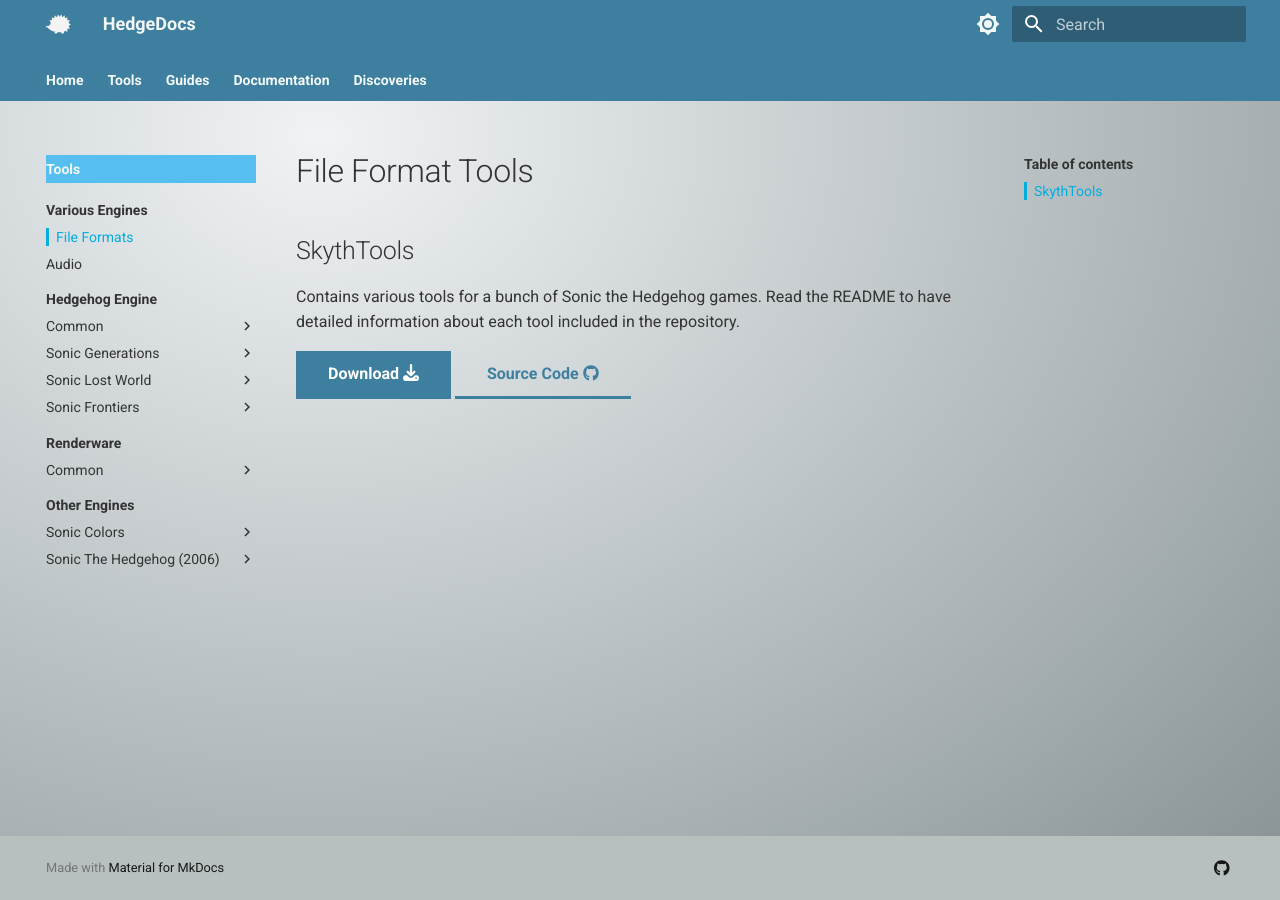
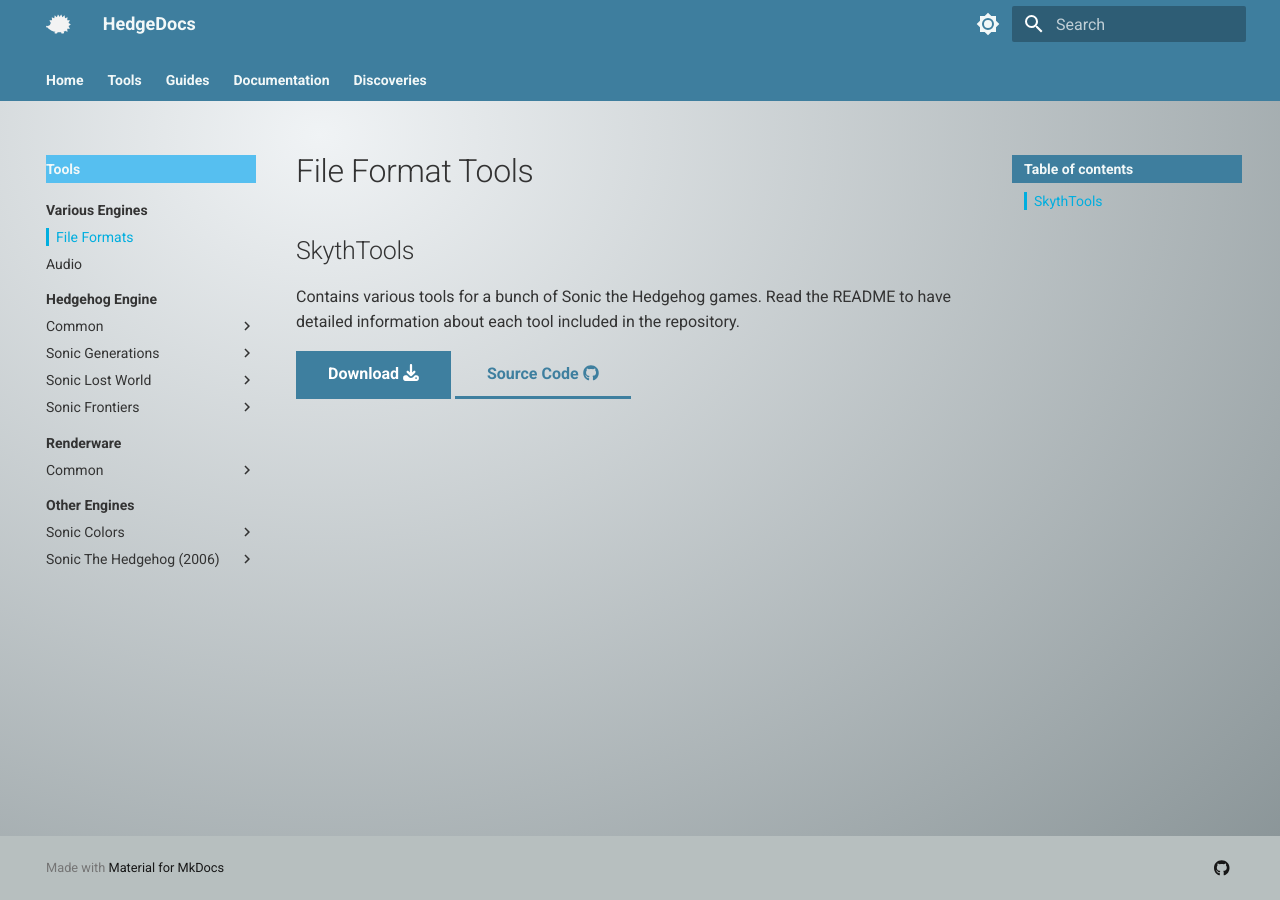
Before and after one commit to HedgeDocs/HedgeDocs.github.io, an MkDocs documentation site: the page built from docs/tools/general/files.md, in a window 1280 px wide. Built offline with MkDocs 1.6.1 and Material for MkDocs 9.7.7, drawn with Linux system fonts in a browser that asks for light colours; a script that is not in the unit is left out; comment, search, counter and statistics services are not loaded.

Commit message:
Improved toc header in light theme

```diff
--- a/docs/assets/stylesheets/rangers.css
+++ b/docs/assets/stylesheets/rangers.css
@@ -57,7 +57,10 @@
 
 @media screen and (min-width: 60em) {
     [data-md-color-scheme='rangers'] .md-nav--secondary .md-nav__title {
-        background: transparent;
+        background: var(--rangers-header-color);
+        color: #f2f8f8;
+        padding-top: 5px;
+        padding-bottom: 5px;
         box-shadow: 0 0 0 0;
     }
 }
```
